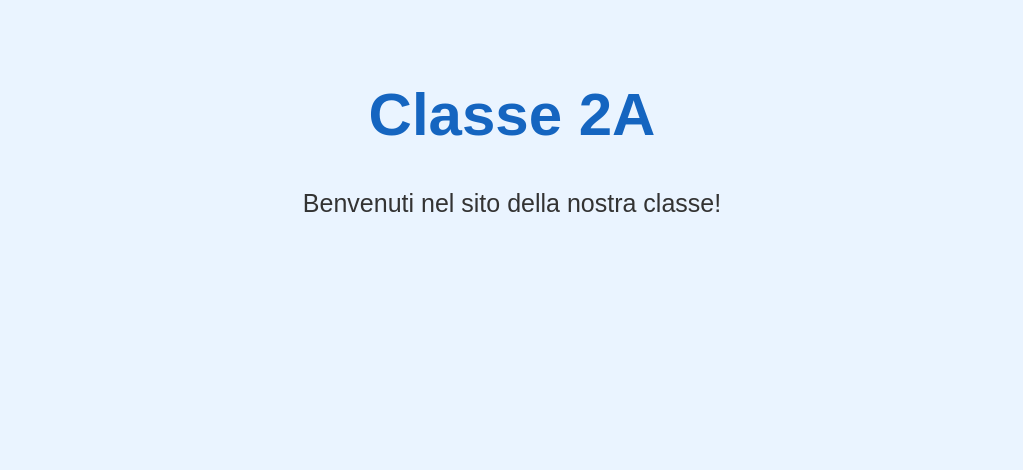
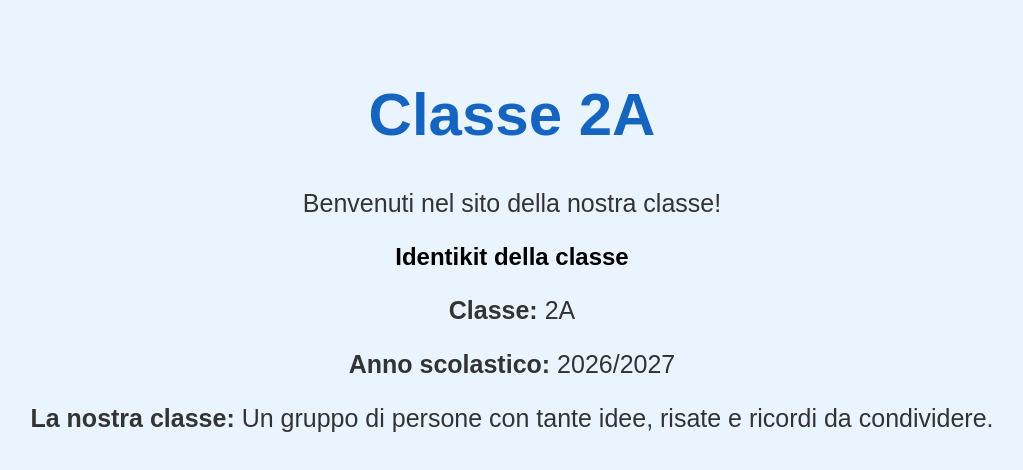
Before and after one commit to Leound95/Classe-2A, a plain HTML site: page index.html in a window 1280 px wide. Shown: the whole page, without its empty margins (128-1151 px from the left). Drawn offline with Linux system fonts and the light colour scheme.

Commit message:
Update index.html

```diff
--- a/index.html
+++ b/index.html
@@ -13,7 +13,13 @@
     <h1>Classe 2A</h1>
 
     <p>Benvenuti nel sito della nostra classe!</p>
+<h2>Identikit della classe</h2>
 
+<div class="identikit">
+    <p><b>Classe:</b> 2A</p>
+    <p><b>Anno scolastico:</b> 2026/2027</p>
+    <p><b>La nostra classe:</b> Un gruppo di persone con tante idee, risate e ricordi da condividere.</p>
+</div>
 </body>
 
 </html>
```
